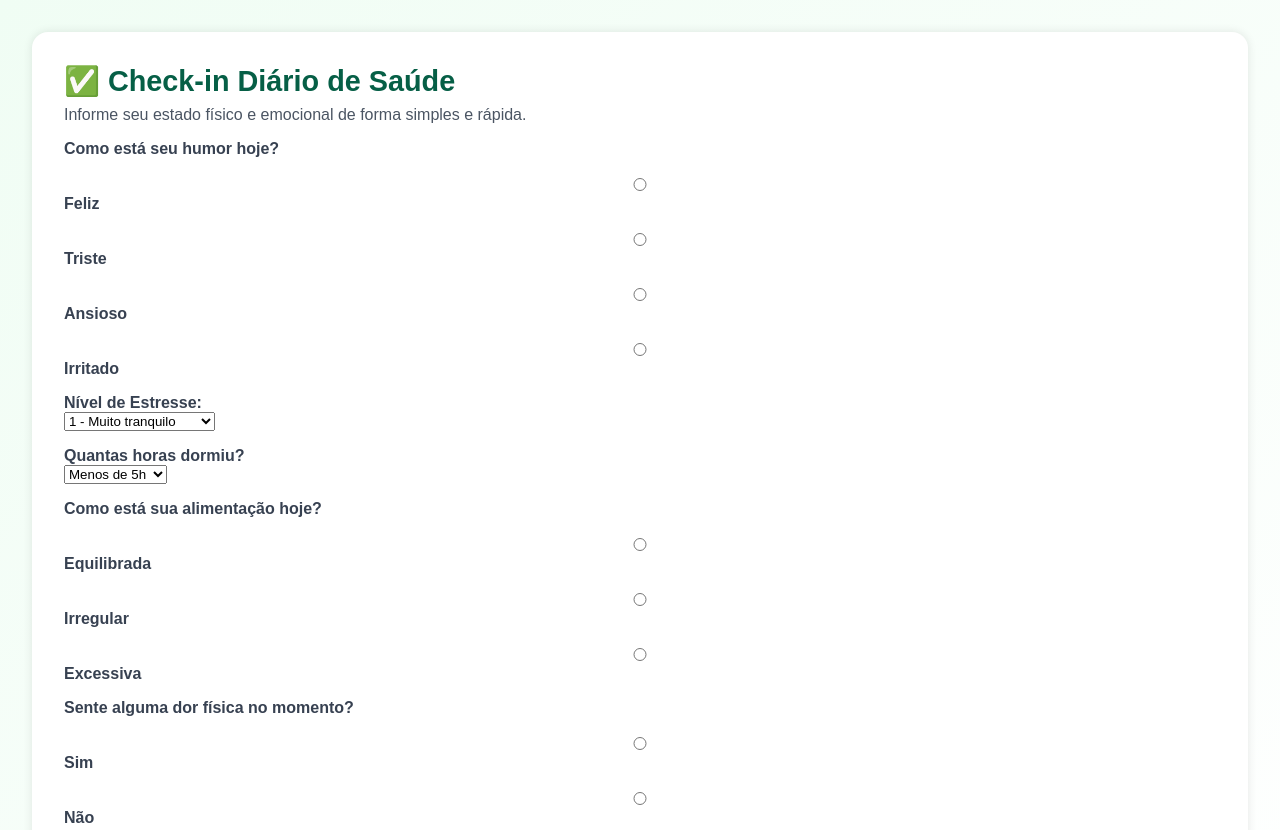
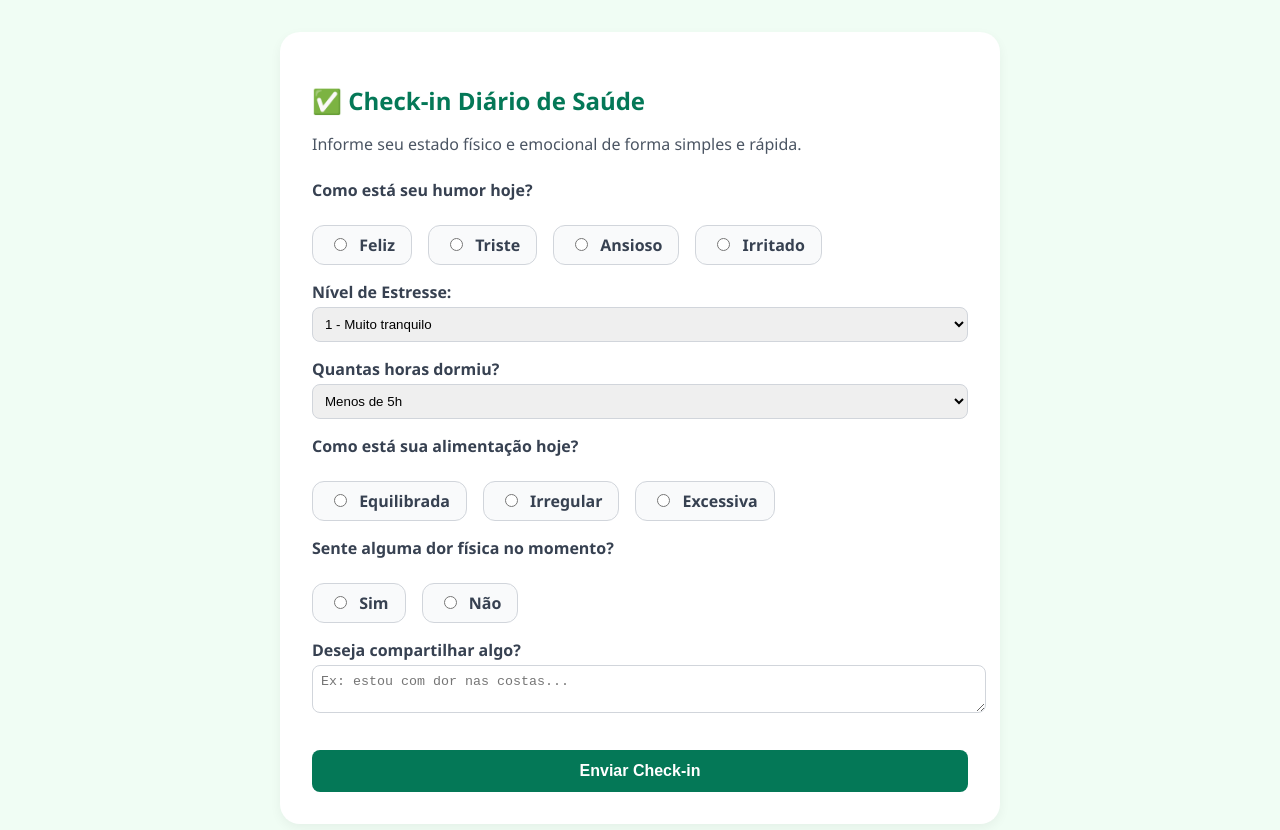
Before and after one commit to GlauberMuller/ergon-mico, a plain HTML site: page index.html in a window 1280 px wide. Shown: the top 830 px of the page. Drawn offline with Linux system fonts and the light colour scheme.

Commit message:
Update style.css

```diff
--- a/style.css
+++ b/style.css
@@ -1,53 +1,40 @@
-* {
-  box-sizing: border-box;
+body {
+  font-family: 'Segoe UI', sans-serif;
+  background-color: #f0fdf4;
   margin: 0;
-  padding: 0;
-  font-family: sans-serif;
-}
-
-body {
-  background: linear-gradient(to bottom right, #f0fdf4, #ffffff);
   padding: 2rem;
 }
 
 .container {
-  display: flex;
-  flex-direction: column;
-  gap: 2rem;
-}
-
-.image-section img {
-  max-width: 100%;
-  border-radius: 1rem;
-  box-shadow: 0 0 20px rgba(0, 128, 0, 0.2);
+  max-width: 720px;
+  margin: auto;
 }
 
 .form-section {
   background: white;
   padding: 2rem;
-  border-radius: 1rem;
-  box-shadow: 0 0 10px rgba(0, 0, 0, 0.1);
+  border-radius: 1.25rem;
+  box-shadow: 0 4px 12px rgba(0, 0, 0, 0.05);
 }
 
 .form-section h1 {
-  font-size: 1.8rem;
-  color: #065f46;
+  color: #047857;
   margin-bottom: 0.5rem;
 }
 
 .form-section p {
-  margin-bottom: 1rem;
   color: #4b5563;
+  margin-bottom: 1.5rem;
 }
 
 label {
   display: block;
   margin-top: 1rem;
-  font-weight: bold;
+  font-weight: 600;
   color: #374151;
 }
 
-input, textarea {
+input[type="text"], select, textarea {
   width: 100%;
   padding: 0.5rem;
   margin-top: 0.25rem;
@@ -55,29 +42,49 @@ input, textarea {
   border-radius: 0.5rem;
 }
 
+.radio-group {
+  display: flex;
+  flex-wrap: wrap;
+  gap: 1rem;
+  margin-top: 0.5rem;
+}
+
+.radio-group label {
+  background: #f9fafb;
+  padding: 0.5rem 1rem;
+  border-radius: 0.75rem;
+  border: 1px solid #d1d5db;
+  cursor: pointer;
+}
+
+.radio-group input {
+  margin-right: 0.5rem;
+}
+
 button {
-  margin-top: 1.5rem;
+  margin-top: 2rem;
   width: 100%;
   padding: 0.75rem;
-  background-color: #059669;
+  background-color: #047857;
   color: white;
   font-size: 1rem;
+  font-weight: bold;
   border: none;
   border-radius: 0.5rem;
   cursor: pointer;
 }
 
 button:hover {
-  background-color: #047857;
+  background-color: #065f46;
+}
+
+#confirmation {
+  margin-top: 1rem;
+  text-align: center;
+  color: #047857;
+  font-weight: 600;
 }
 
 .hidden {
   display: none;
 }
-
-#confirmation {
-  color: green;
-  font-weight: bold;
-  margin-top: 1rem;
-  text-align: center;
-}
```
